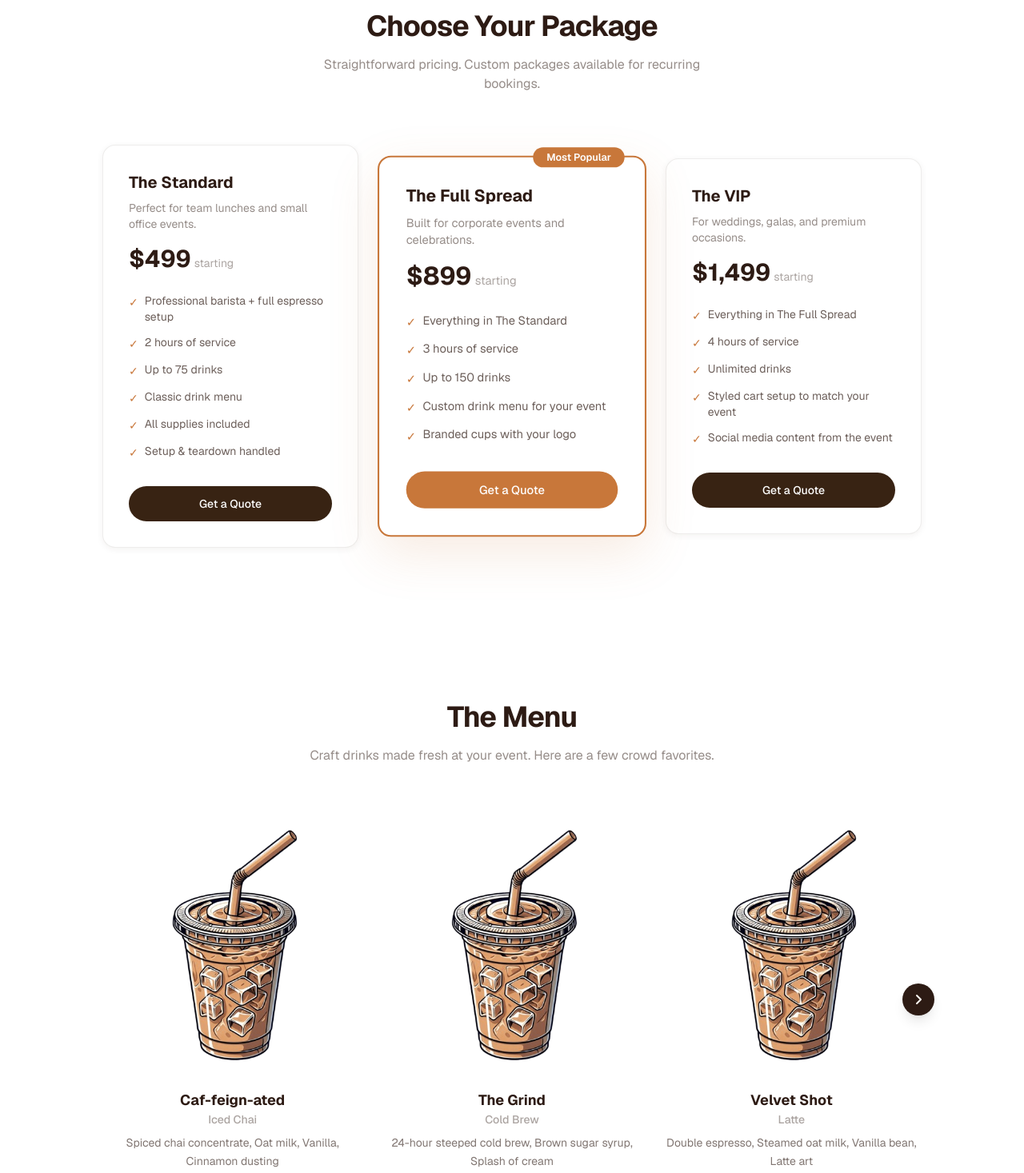
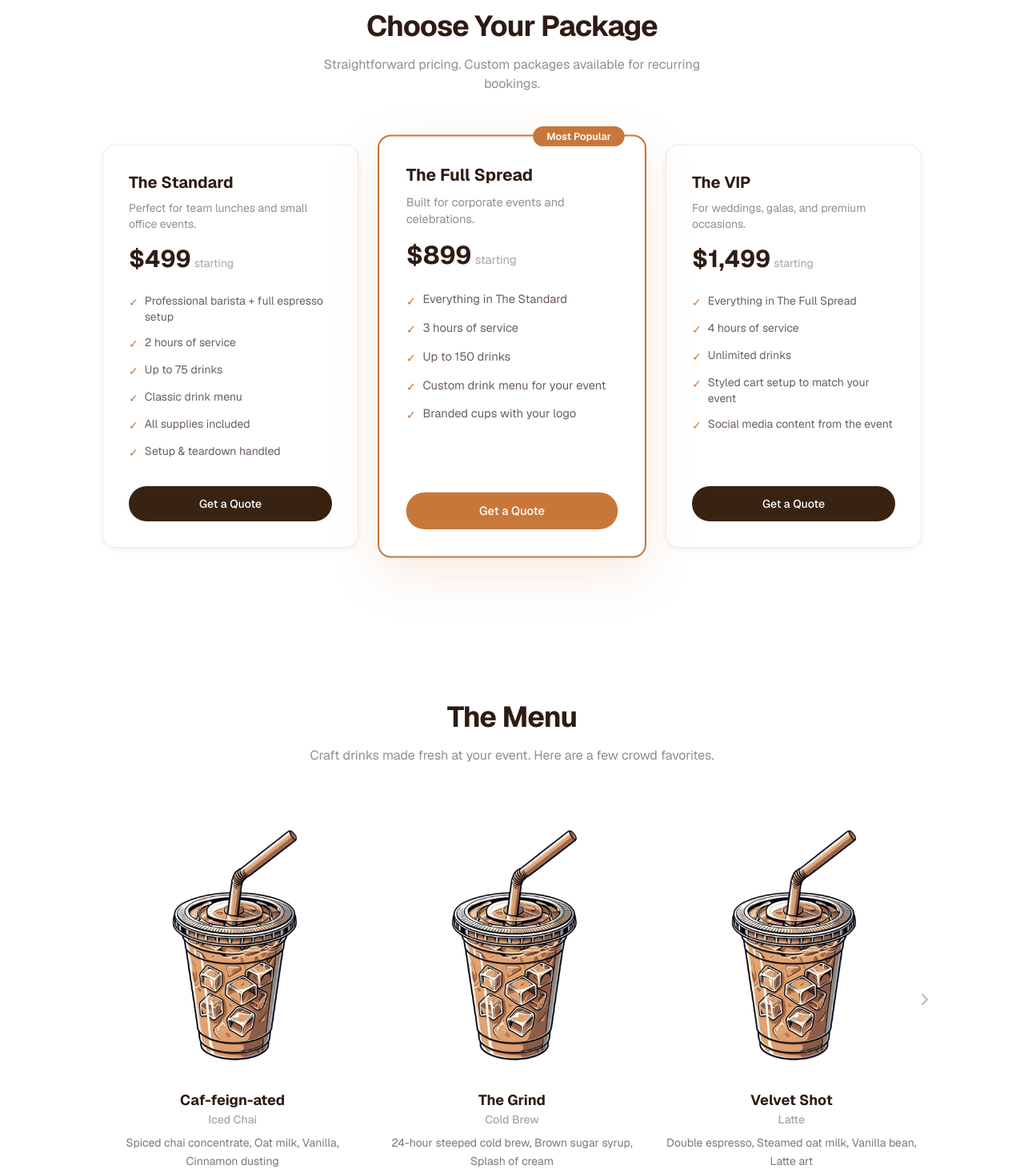
Before and after one commit to omartugrul/caffeinated-website, a Next.js app: page / in a window 1280 px wide. Shown: the part 1963-3430 px from the top of the page at 80% size. Built offline with nearby package versions, Linux system fonts and the light colour scheme.

Commit message:
Simplify menu arrows, fix package card heights
Replace circle buttons with plain gray chevron arrows on menu carousel.
Switch packages grid to items-stretch for consistent card heights.

```diff
--- a/src/components/sections/Menu.tsx
+++ b/src/components/sections/Menu.tsx
@@ -67,11 +67,11 @@ export default function Menu() {
           {canScrollLeft && (
             <button
               onClick={() => scroll("left")}
-              className="absolute -left-4 top-1/2 -translate-y-1/2 z-10 w-10 h-10 rounded-full bg-espresso text-cream flex items-center justify-center shadow-lg hover:bg-espresso/80 transition-colors cursor-pointer hidden sm:flex"
+              className="absolute -left-4 top-1/2 -translate-y-1/2 z-10 text-espresso/30 hover:text-espresso/60 transition-colors cursor-pointer hidden sm:flex"
               aria-label="Scroll left"
             >
-              <svg width="20" height="20" viewBox="0 0 20 20" fill="none">
-                <path d="M12 5L7 10L12 15" stroke="currentColor" strokeWidth="2" strokeLinecap="round" strokeLinejoin="round" />
+              <svg width="24" height="24" viewBox="0 0 24 24" fill="none">
+                <path d="M15 6L9 12L15 18" stroke="currentColor" strokeWidth="2" strokeLinecap="round" strokeLinejoin="round" />
               </svg>
             </button>
           )}
@@ -80,11 +80,11 @@ export default function Menu() {
           {canScrollRight && (
             <button
               onClick={() => scroll("right")}
-              className="absolute -right-4 top-1/2 -translate-y-1/2 z-10 w-10 h-10 rounded-full bg-espresso text-cream flex items-center justify-center shadow-lg hover:bg-espresso/80 transition-colors cursor-pointer hidden sm:flex"
+              className="absolute -right-4 top-1/2 -translate-y-1/2 z-10 text-espresso/30 hover:text-espresso/60 transition-colors cursor-pointer hidden sm:flex"
               aria-label="Scroll right"
             >
-              <svg width="20" height="20" viewBox="0 0 20 20" fill="none">
-                <path d="M8 5L13 10L8 15" stroke="currentColor" strokeWidth="2" strokeLinecap="round" strokeLinejoin="round" />
+              <svg width="24" height="24" viewBox="0 0 24 24" fill="none">
+                <path d="M9 6L15 12L9 18" stroke="currentColor" strokeWidth="2" strokeLinecap="round" strokeLinejoin="round" />
               </svg>
             </button>
           )}
--- a/src/components/sections/Packages.tsx
+++ b/src/components/sections/Packages.tsx
@@ -13,7 +13,7 @@ export default function Packages() {
         <p className="mt-4 text-center text-espresso/50 max-w-lg mx-auto">
           Straightforward pricing. Custom packages available for recurring bookings.
         </p>
-        <div className="mt-16 grid gap-8 md:grid-cols-3 md:items-center">
+        <div className="mt-16 grid gap-8 md:grid-cols-3 md:items-stretch">
           {packages.map((pkg, i) => (
             <motion.div
               key={pkg.name}
```
